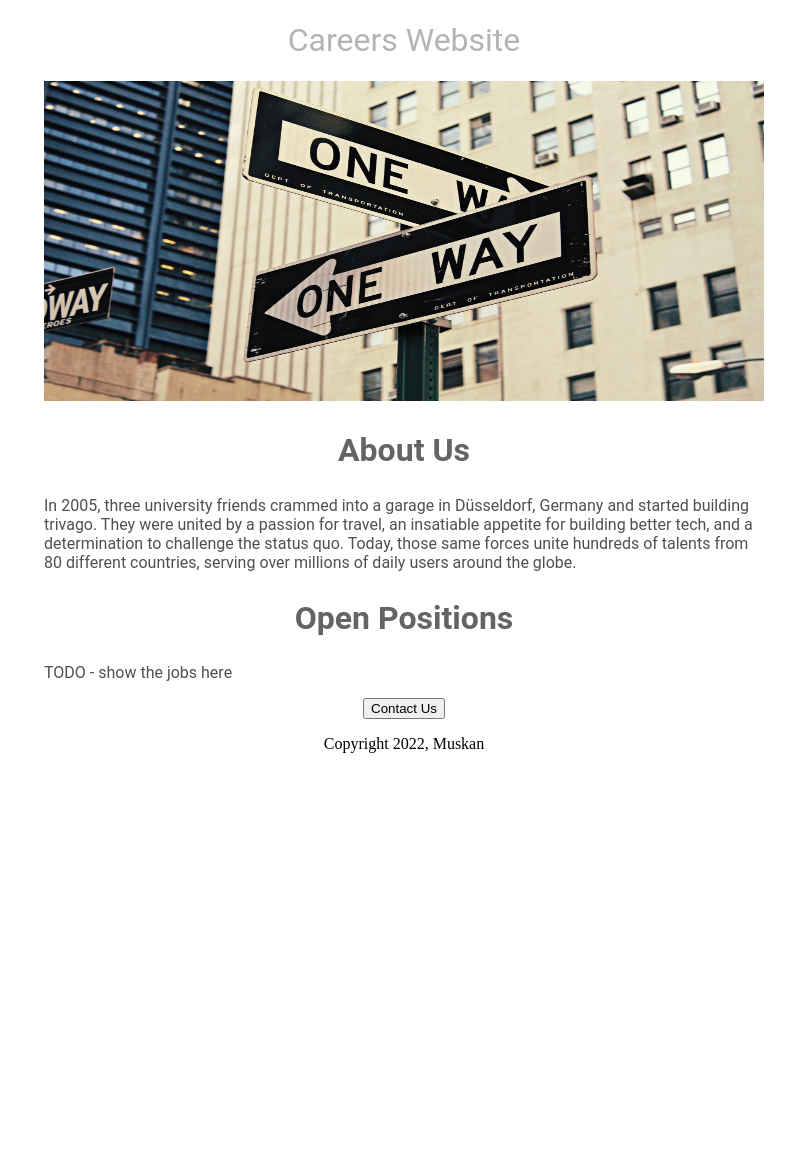
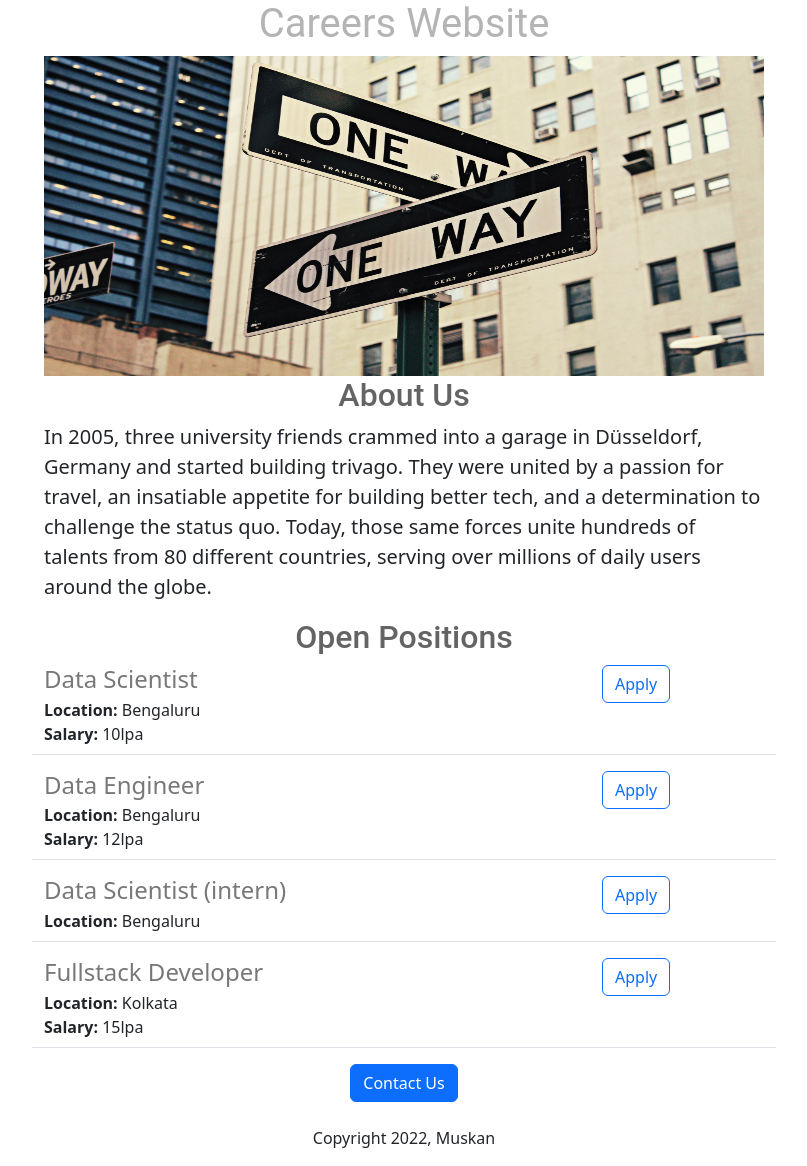
Before and after one commit to MuskanSharma21/career-website, a Flask app: page / in a window 1280 px wide. Shown: the whole page, without its empty margins (236-1043 px from the left). Before the commit the page ends 753 px from the top, so only its background shows below. Run offline with Flask 3, Linux system fonts and the light colour scheme.

Commit message:
Added Dynamic Data

```diff
--- a/app.py
+++ b/app.py
@@ -2,10 +2,36 @@ from flask import Flask, render_template
 
 app = Flask(__name__)
 
+JOBS = [ {
+          'id' : 1,
+          'title' : 'Data Scientist',
+          'location' : 'Bengaluru',
+          'salary' : '10lpa'
+          },
+        {
+          'id' : 2,
+          'title' : 'Data Engineer',
+          'location' : 'Bengaluru',
+          'salary' : '12lpa'
+          },
+        {
+          'id' : 3,
+          'title' : 'Data Scientist (intern)',
+          'location' : 'Bengaluru',
+
+          },
+        {
+          'id' : 4,
+          'title' : 'Fullstack Developer',
+          'location' : 'Kolkata',
+          'salary' : '15lpa'
+          }
+       ]
+
 
 @app.route("/")
 def hello_world():
-  return render_template("home.html")
+  return render_template("home.html", jobs= JOBS)
 
 if __name__ == "__main__":
   app.run('0.0.0.0', debug=True)
--- a/templates/home.html
+++ b/templates/home.html
@@ -2,6 +2,9 @@
 <html>
   <head>
     <title> Careers Website </title>
+    <meta charset="utf-8">
+    <meta name="viewport" content="width=device-width, initial-scale=1">
+    <link href="https://cdn.jsdelivr.net/npm/bootstrap@5.3.1/dist/css/bootstrap.min.css" rel="stylesheet" integrity="sha384-4bw+/aepP/YC94hEpVNVgiZdgIC5+VKNBQNGCHeKRQN+PtmoHDEXuppvnDJzQIu9" crossorigin="anonymous">
     <style>
       h1 {
         font: size; : 40px;
@@ -40,14 +43,18 @@
     <h1> Careers Website </h1>
     <img id= 'banner' src = "https://career-website.muskansharma42.repl.co/static/brendan-church-pKeF6Tt3c08-unsplash.jpg">
     <h2> About Us </h2>
-    <p class = 'bodytext'>
+    <p class = 'lead'>
       In 2005, three university friends crammed into a garage in Düsseldorf, Germany and started building trivago. They were united by a passion for travel, an insatiable appetite for building better tech, and a determination to challenge the status quo. Today, those same forces unite hundreds of talents from 80 different countries, serving over millions of daily users around the globe.
     </p>
     <h2> Open Positions </h2>
-    <p class = 'bodytext'> TODO - show the jobs here </p>
+    <div>
+      {% for job in jobs %}
+        {% include 'jobitem.html' %}
+      {% endfor %}
+    </div>
       <div style = "text-align: center">
-        <button> Contact Us </button>
-        <p> Copyright 2022, Muskan</p>
+        <button class="btn btn-primary"> Contact Us </button>
+        <p class= 'mt-4'> Copyright 2022, Muskan</p>
       </div>
 </div>
   </body>
--- /dev/null
+++ b/templates/jobitem.html
@@ -0,0 +1,18 @@
+<div class="border-bottom row" style="margin-bottom: 16px; padding-bottom: 8px">
+  <div class= 'col-9'>
+  <h4 style= "color: rgb(120,120,120); margin-bottom: 4px;">
+    {{job['title']}}
+  </h4>
+  <div>
+    <b>Location:</b> {{job['location']}}
+  </div>
+  {% if 'salary' in job %}
+  <div>
+    <b> Salary: </b> {{job['salary']}}
+    </div>
+  {% endif %}
+  </div>
+  <div class = 'col-3'>
+  <button type="button" class="btn btn-outline-primary"> Apply </button>
+  </div>
+</div>
```
